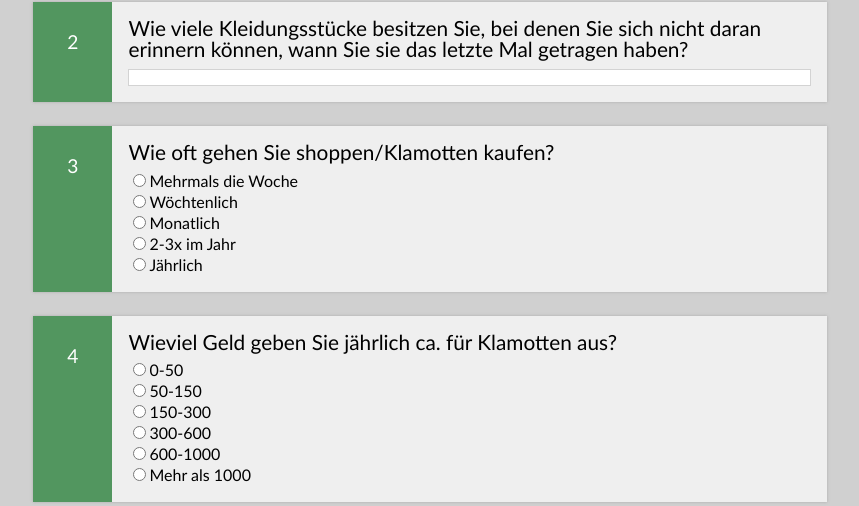
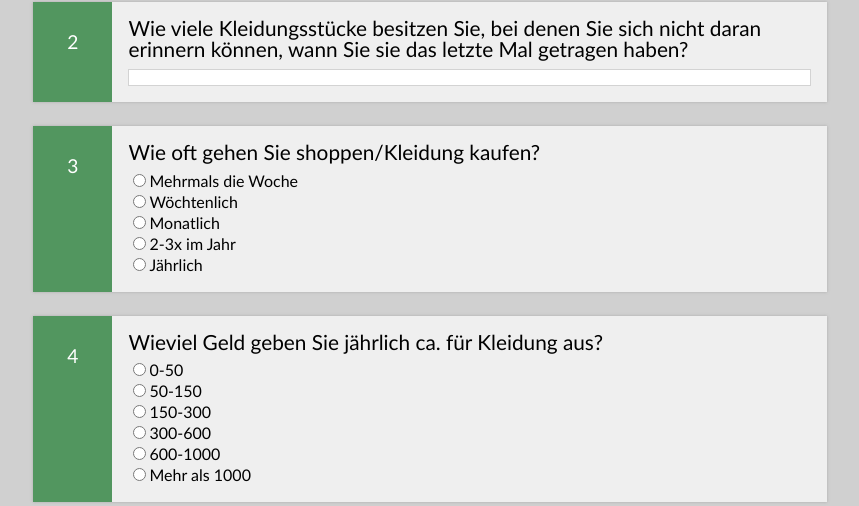
Before and after one commit to Duffed/umfrage, a PHP site: page / in a window 1280 px wide. Shown: the part 573-1079 px from the top of the page, without its empty margins (210-1069 px from the left). Run offline with PHP 8.4, Linux system fonts and the light colour scheme.

Commit message:
Klamotten = Kleidung

```diff
--- a/index.php
+++ b/index.php
@@ -101,7 +101,7 @@
 				<div class="fragen_wrapper clearfix">
 					<div class="counter">3</div>
 					<div class="frage">
-						<h3>Wie oft gehen Sie shoppen/Klamotten kaufen?</h3>
+						<h3>Wie oft gehen Sie shoppen/Kleidung kaufen?</h3>
 						<p><input type="radio" name="frage3" id="frage3_1" value="mehrmals die woche"><label for="frage3_1">Mehrmals die Woche</label></p>
 						<p><input type="radio" name="frage3" id="frage3_2" value="woechentlich"><label for="frage3_2">Wöchtenlich</label></p>
 						<p><input type="radio" name="frage3" id="frage3_3" value="monatlich"><label for="frage3_3">Monatlich</label></p>
@@ -114,7 +114,7 @@
 				<div class="fragen_wrapper clearfix">
 					<div class="counter">4</div>
 					<div class="frage">
-						<h3>Wieviel Geld geben Sie jährlich ca. für Klamotten aus?</h3>
+						<h3>Wieviel Geld geben Sie jährlich ca. für Kleidung aus?</h3>
 						<p><input type="radio" name="frage4" id="frage4_1" value="0-100"><label for="frage4_1">0-50</label></p>
 						<p><input type="radio" name="frage4" id="frage4_2" value="50-150"><label for="frage4_2">50-150</label></p>
 						<p><input type="radio" name="frage4" id="frage4_3" value="150-300"><label for="frage4_3">150-300</label></p>
@@ -233,7 +233,7 @@
 				<div class="fragen_wrapper clearfix">
 					<div class="counter">13</div>
 					<div class="frage">
-						<h3>Wann bzw. warum kaufen Sie Klamotten?</h3>
+						<h3>Wann bzw. warum kaufen Sie Kleidung?</h3>
 						<p><input type="radio" name="frage13" id="frage13_1" value="wenn noetig"><label for="frage13_1">Nur, wenn ich wirklich neue brauche</label></p>
 						<p><input type="radio" name="frage13" id="frage13_2" value="neuer trend"><label for="frage13_2">Sobald neue Kollektionen erscheinen/neue Trends</label></p>
 						<p><input type="radio" name="frage13" id="frage13_3" value="spontan"><label for="frage13_3">Spontan, wenn mir danach ist</label></p>
@@ -245,7 +245,7 @@
 					<div class="counter">14</div>
 					<div class="frage">
 						<h3>Kaufen Sie Mode eher bewusst oder spontan ein?</h3>
-						<p>0 = Ich überlege genau, bevor ich mir neue Klamotten kaufe </p>
+						<p>0 = Ich überlege genau, bevor ich mir neue Kleidung kaufe </p>
 						<p>10 = Ich liebe shoppen und erwische mich regelmäßig dabei, spontan etwas zu kaufen</p>
 						<p><input type="text" name="frage14" id="frage14" onChange="checkif0to10('frage14')"></p>
 					</div>
@@ -255,9 +255,9 @@
 				<div class="fragen_wrapper clearfix">
 					<div class="counter">15</div>
 					<div class="frage">
-						<h3>Wo kaufen Sie am liebsten Klamotten?</h3>
+						<h3>Wo kaufen Sie am liebsten Kleidung?</h3>
 						<p><input type="radio" name="frage15" id="frage15_1" value="internet"><label for="frage15_1">Im Internet</label></p>
-						<p><input type="radio" name="frage15" id="frage15_2" value="klamottengeschaeft"><label for="frage15_2">Im Klamotten-Geschäft</label></p>
+						<p><input type="radio" name="frage15" id="frage15_2" value="klamottengeschaeft"><label for="frage15_2">Im Kleidungs-Geschäft</label></p>
 						<p><input type="radio" name="frage15" id="frage15_3" value="supermarkt"><label for="frage15_3">Im Supermarkt</label></p>
 						<p><input type="radio" name="frage15" id="frage15_4" value="gebraucht"><label for="frage15_4">Gebraucht (Flohmarkt, Kleiderkreisel, eBay, ...)</label></p>
 					</div>
@@ -274,7 +274,7 @@
 				<div class="fragen_wrapper clearfix">
 					<div class="counter">16</div>
 					<div class="frage">
-						<h3>Wie denken Sie über Klamotten, die unter fragwürdigen Bedingungen hergestellt wurden?</h3>
+						<h3>Wie denken Sie über Kleidung, die unter fragwürdigen Bedingungen hergestellt wurden?</h3>
 						<p><input type="radio" name="frage16" id="frage16_1" value="egal"><label for="frage16_1">Ist mir egal, hauptsache günstig.</label></p>
 						<p><input type="radio" name="frage16" id="frage16_2" value="wuerde gerne"><label for="frage16_2">Ich würde gerne darauf achten, aber wo soll man dann noch etwas kaufen?</label></p>
 						<p><input type="radio" name="frage16" id="frage16_3" value="wenn moeglich"><label for="frage16_3">Wenn möglich, kaufe ich nur Kleidung, die nicht unter schlechten Bedingungen hergestellt wird.</label></p>
```
Also changed, not shown: 1 other file.
